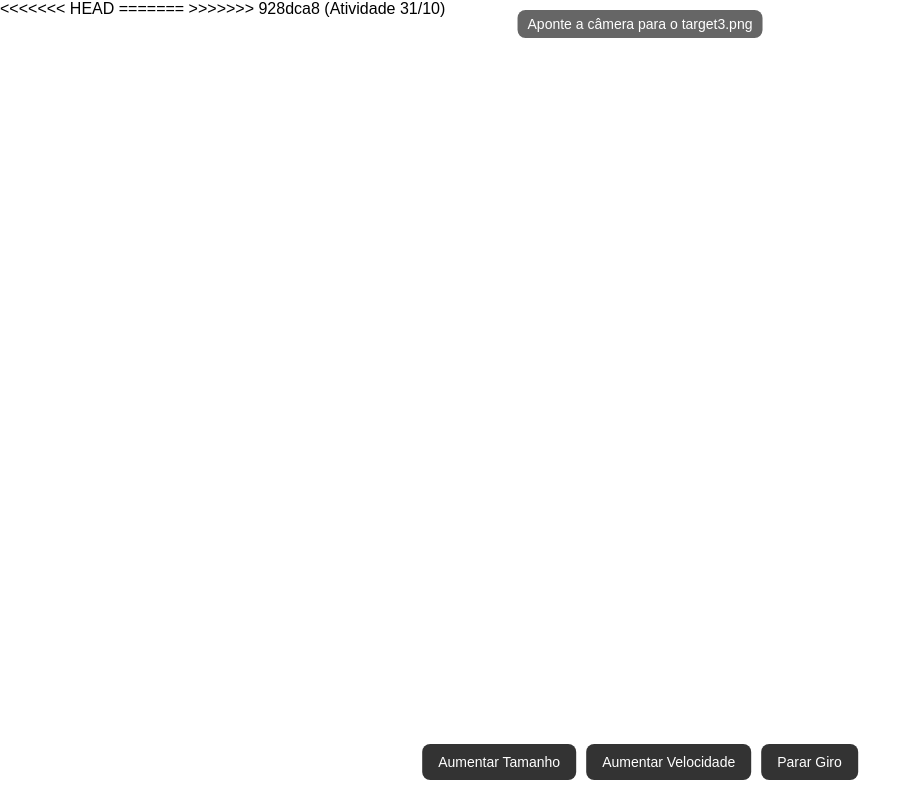
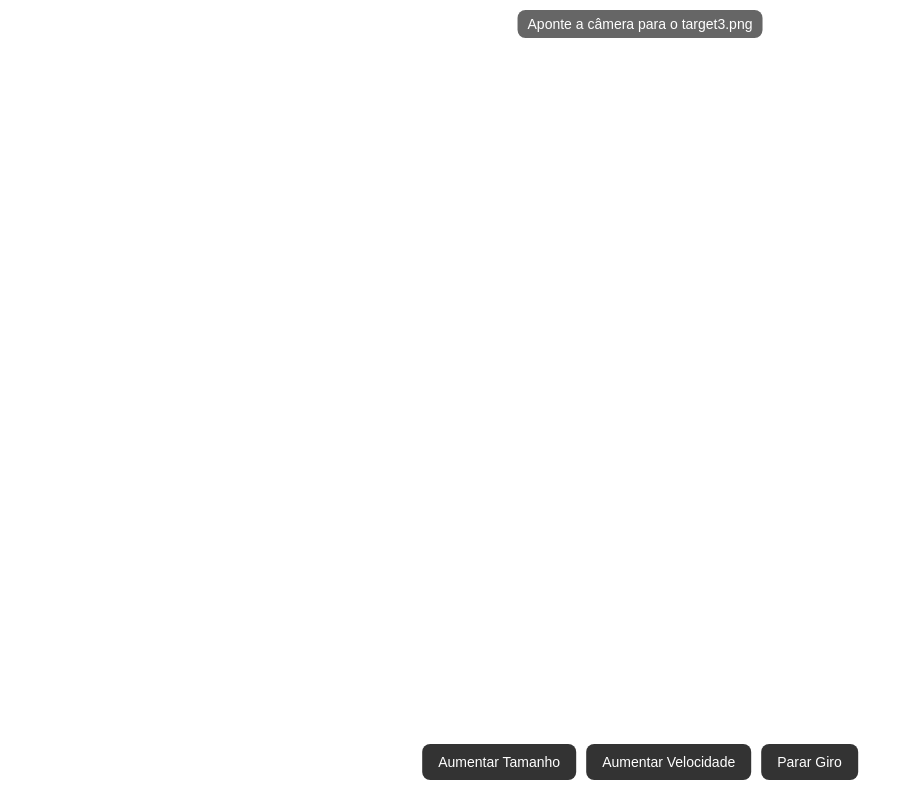
Before and after one commit to abnerdrpy/computa-ogr, a plain HTML site: page 31_10/Arquivo GLTF/index.html in a window 1280 px wide. Shown: the whole page, without its empty margins (0-922 px from the left). Drawn offline with Linux system fonts and the light colour scheme.

Commit message:
Alterando o toy para Toy

```diff
--- a/31_10/Arquivo GLTF/index.html
+++ b/31_10/Arquivo GLTF/index.html
@@ -62,11 +62,7 @@
       device-orientation-permission-ui="enabled: false">
 
       <a-assets>
-<<<<<<< HEAD
-        <a-asset-item id="cubeModel" src="toyCar.gltf"></a-asset-item>
-=======
         <a-asset-item id="cubeModel" src="ToyCar.gltf"></a-asset-item>
->>>>>>> 928dca8 (Atividade 31/10)
       </a-assets>
 
       <a-entity light="type: ambient; intensity: 1.5"></a-entity>
```
